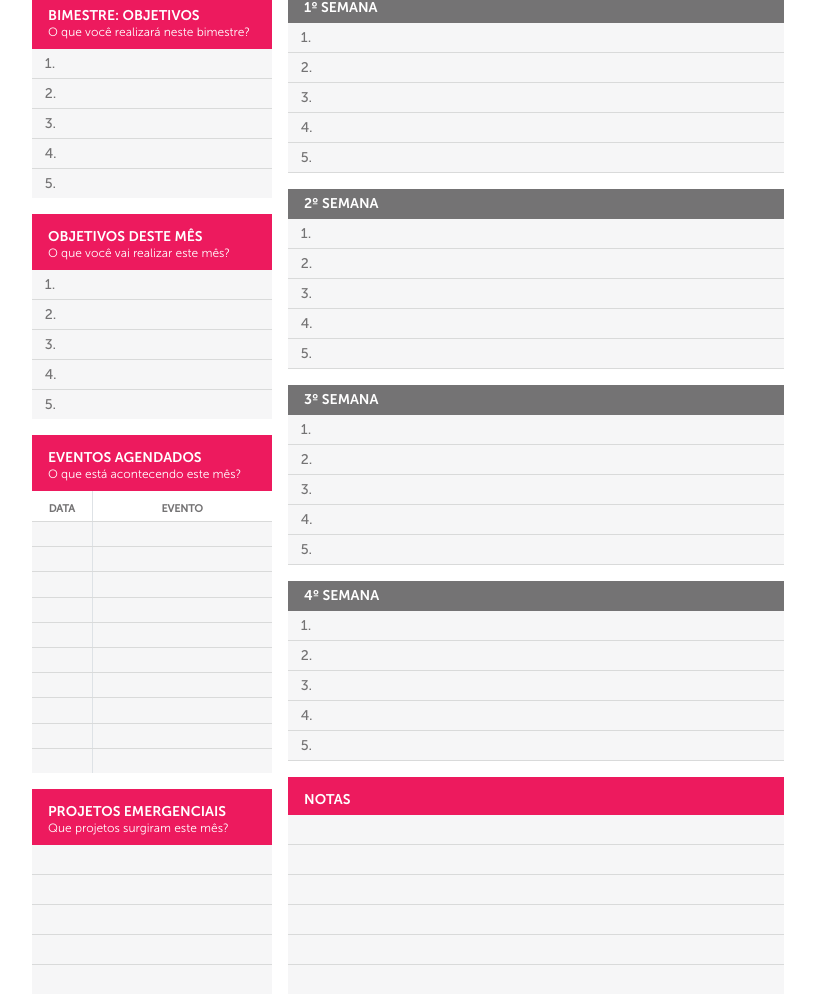
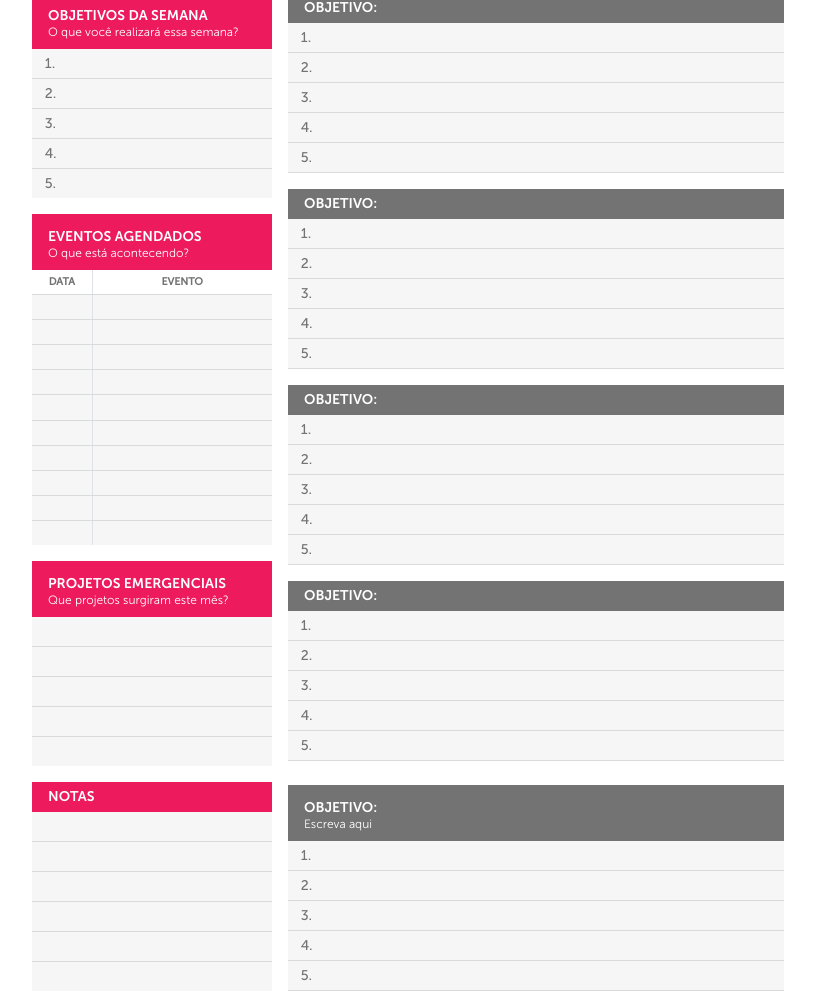
Before and after one commit to Nuruddin-Adnan/account-planning, a plain HTML site: page planejamento-semanal.html in a window 1280 px wide. Shown: the part 165-1169 px from the top of the page, without its empty margins (232-1047 px from the left). Drawn offline with Linux system fonts and the light colour scheme.

Commit message:
semanal page done

```diff
--- a/planejamento-semanal.html
+++ b/planejamento-semanal.html
@@ -18,7 +18,7 @@
             <form>
                 <div class="d-flex align-items-center mb-3">
                     <div class="flex-shrink-0">
-                        <h5 class="page-title me-2">PLANEJAMENTO MENSAL:</h5>
+                        <h5 class="page-title me-2">PLANEJAMENTO SEMANAL:</h5>
                     </div>
                     <div class="flex-grow-1">
                         <input type="text" class="form-control bg-lightgray border-lightgray rounded-0">
@@ -52,9 +52,9 @@
                 <div class="row gx-3">
                     <div class="col-md-4">
                         <div class="bg-purple px-3 pt-3 pb-2">
-                            <h6 class="section-title text-white">BIMESTRE: OBJETIVOS</h6>
-                            <small class="section-title-description text-white">O que você realizará neste
-                                bimestre?</small>
+                            <h6 class="section-title text-white">OBJETIVOS DA SEMANA</h6>
+                            <small class="section-title-description text-white">O que você realizará essa
+                                semana?</small>
                         </div>
                         <table class="table account-table table-sm">
                             <tr>
@@ -75,39 +75,16 @@
                         </table>
 
                         <div class="bg-purple px-3 pt-3 pb-2">
-                            <h6 class="section-title text-white">OBJETIVOS DESTE MÊS</h6>
-                            <small class="section-title-description text-white">O que você vai realizar este
-                                mês?</small>
-                        </div>
-                        <table class="table account-table table-sm">
-                            <tr>
-                                <td class="text-gray bg-lightgray">1.</td>
-                            </tr>
-                            <tr>
-                                <td class="text-gray bg-lightgray">2.</td>
-                            </tr>
-                            <tr>
-                                <td class="text-gray bg-lightgray">3.</td>
-                            </tr>
-                            <tr>
-                                <td class="text-gray bg-lightgray">4.</td>
-                            </tr>
-                            <tr>
-                                <td class="text-gray bg-lightgray border-0">5.</td>
-                            </tr>
-                        </table>
-
-
-                        <div class="bg-purple px-3 pt-3 pb-2">
                             <h6 class="section-title text-white">EVENTOS AGENDADOS</h6>
-                            <small class="section-title-description text-white">O que está acontecendo este mês?</small>
+                            <small class="section-title-description text-white">O que está acontecendo?</small>
                         </div>
                         <table class="table account-table table-xs">
                             <thead>
                                 <tr>
-                                    <th class="text-gray text-center bg-white w-60px  border-end pt-2 pb-1">
-                                        <small>DATA</small></th>
-                                    <th class="text-gray text-center bg-white pt-2 pb-1"><small>EVENTO</small></th>
+                                    <th class="text-gray text-center bg-white w-60px  border-end pt-t pb-1">
+                                        <small>DATA</small>
+                                    </th>
+                                    <th class="text-gray text-center bg-white pt-t pb-1"><small>EVENTO</small></th>
                                 </tr>
                             </thead>
                             <tbody>
@@ -216,90 +193,8 @@
                                 <td class="text-gray bg-lightgray border-0"><span class="opacity-0">5.</span></td>
                             </tr>
                         </table>
-                    </div>
-                    <div class="col-md-8">
-                        <h6 class="section-title bg-gray py-2 px-3 text-white">1º SEMANA</h6>
-                        <table class="table account-table table-sm">
-                            <tbody>
-                                <tr>
-                                    <td class="text-gray bg-lightgray"> <span>1.</span></td>
-                                </tr>
-                                <tr>
-                                    <td class="text-gray bg-lightgray"> <span>2.</span></td>
-                                </tr>
-                                <tr>
-                                    <td class="text-gray bg-lightgray"> <span>3.</span></td>
-                                </tr>
-                                <tr>
-                                    <td class="text-gray bg-lightgray"> <span>4.</span></td>
-                                </tr>
-                                <tr>
-                                    <td class="text-gray bg-lightgray"> <span>5.</span></td>
-                                </tr>
-                            </tbody>
-                        </table>
-                        <h6 class="section-title bg-gray py-2 px-3 text-white">2º SEMANA</h6>
-                        <table class="table account-table table-sm">
-                            <tbody>
-                                <tr>
-                                    <td class="text-gray bg-lightgray"> <span>1.</span></td>
-                                </tr>
-                                <tr>
-                                    <td class="text-gray bg-lightgray"> <span>2.</span></td>
-                                </tr>
-                                <tr>
-                                    <td class="text-gray bg-lightgray"> <span>3.</span></td>
-                                </tr>
-                                <tr>
-                                    <td class="text-gray bg-lightgray"> <span>4.</span></td>
-                                </tr>
-                                <tr>
-                                    <td class="text-gray bg-lightgray"> <span>5.</span></td>
-                                </tr>
-                            </tbody>
-                        </table>
-                        <h6 class="section-title bg-gray py-2 px-3 text-white">3º SEMANA</h6>
-                        <table class="table account-table table-sm">
-                            <tbody>
-                                <tr>
-                                    <td class="text-gray bg-lightgray"> <span>1.</span></td>
-                                </tr>
-                                <tr>
-                                    <td class="text-gray bg-lightgray"> <span>2.</span></td>
-                                </tr>
-                                <tr>
-                                    <td class="text-gray bg-lightgray"> <span>3.</span></td>
-                                </tr>
-                                <tr>
-                                    <td class="text-gray bg-lightgray"> <span>4.</span></td>
-                                </tr>
-                                <tr>
-                                    <td class="text-gray bg-lightgray"> <span>5.</span></td>
-                                </tr>
-                            </tbody>
-                        </table>
-                        <h6 class="section-title bg-gray py-2 px-3 text-white">4º SEMANA</h6>
-                        <table class="table account-table table-sm">
-                            <tbody>
-                                <tr>
-                                    <td class="text-gray bg-lightgray"> <span>1.</span></td>
-                                </tr>
-                                <tr>
-                                    <td class="text-gray bg-lightgray"> <span>2.</span></td>
-                                </tr>
-                                <tr>
-                                    <td class="text-gray bg-lightgray"> <span>3.</span></td>
-                                </tr>
-                                <tr>
-                                    <td class="text-gray bg-lightgray"> <span>4.</span></td>
-                                </tr>
-                                <tr>
-                                    <td class="text-gray bg-lightgray"> <span>5.</span></td>
-                                </tr>
-                            </tbody>
-                        </table>
 
-                        <div class="bg-purple px-3 pt-3 pb-2">
+                        <div class="bg-purple px-3 py-2">
                             <h6 class="section-title text-white">NOTAS</h6>
                         </div>
                         <table class="table account-table table-sm">
@@ -322,6 +217,113 @@
                                 <td class="text-gray bg-lightgray border-0"><span class="opacity-0">5.</span></td>
                             </tr>
                         </table>
+                    </div>
+                    <div class="col-md-8">
+                        <h6 class="section-title bg-gray py-2 px-3 text-white">OBJETIVO:</h6>
+                        <table class="table account-table table-sm">
+                            <tbody>
+                                <tr>
+                                    <td class="text-gray bg-lightgray"> <span>1.</span></td>
+                                </tr>
+                                <tr>
+                                    <td class="text-gray bg-lightgray"> <span>2.</span></td>
+                                </tr>
+                                <tr>
+                                    <td class="text-gray bg-lightgray"> <span>3.</span></td>
+                                </tr>
+                                <tr>
+                                    <td class="text-gray bg-lightgray"> <span>4.</span></td>
+                                </tr>
+                                <tr>
+                                    <td class="text-gray bg-lightgray"> <span>5.</span></td>
+                                </tr>
+                            </tbody>
+                        </table>
+                        <h6 class="section-title bg-gray py-2 px-3 text-white">OBJETIVO:</h6>
+                        <table class="table account-table table-sm">
+                            <tbody>
+                                <tr>
+                                    <td class="text-gray bg-lightgray"> <span>1.</span></td>
+                                </tr>
+                                <tr>
+                                    <td class="text-gray bg-lightgray"> <span>2.</span></td>
+                                </tr>
+                                <tr>
+                                    <td class="text-gray bg-lightgray"> <span>3.</span></td>
+                                </tr>
+                                <tr>
+                                    <td class="text-gray bg-lightgray"> <span>4.</span></td>
+                                </tr>
+                                <tr>
+                                    <td class="text-gray bg-lightgray"> <span>5.</span></td>
+                                </tr>
+                            </tbody>
+                        </table>
+                        <h6 class="section-title bg-gray py-2 px-3 text-white">OBJETIVO:</h6>
+                        <table class="table account-table table-sm">
+                            <tbody>
+                                <tr>
+                                    <td class="text-gray bg-lightgray"> <span>1.</span></td>
+                                </tr>
+                                <tr>
+                                    <td class="text-gray bg-lightgray"> <span>2.</span></td>
+                                </tr>
+                                <tr>
+                                    <td class="text-gray bg-lightgray"> <span>3.</span></td>
+                                </tr>
+                                <tr>
+                                    <td class="text-gray bg-lightgray"> <span>4.</span></td>
+                                </tr>
+                                <tr>
+                                    <td class="text-gray bg-lightgray"> <span>5.</span></td>
+                                </tr>
+                            </tbody>
+                        </table>
+                        <h6 class="section-title bg-gray py-2 px-3 text-white">OBJETIVO:</h6>
+                        <table class="table account-table table-sm">
+                            <tbody>
+                                <tr>
+                                    <td class="text-gray bg-lightgray"> <span>1.</span></td>
+                                </tr>
+                                <tr>
+                                    <td class="text-gray bg-lightgray"> <span>2.</span></td>
+                                </tr>
+                                <tr>
+                                    <td class="text-gray bg-lightgray"> <span>3.</span></td>
+                                </tr>
+                                <tr>
+                                    <td class="text-gray bg-lightgray"> <span>4.</span></td>
+                                </tr>
+                                <tr>
+                                    <td class="text-gray bg-lightgray"> <span>5.</span></td>
+                                </tr>
+                            </tbody>
+                        </table>
+                        <div class="pt-3 pb-2 px-3 bg-gray mt-4">
+                            <h6 class="section-title text-white">OBJETIVO:</h6>
+                            <small class="section-title-description text-white">Escreva aqui</small>
+                        </div>
+                        <table class="table account-table table-sm">
+                            <tbody>
+                                <tr>
+                                    <td class="text-gray bg-lightgray"> <span>1.</span></td>
+                                </tr>
+                                <tr>
+                                    <td class="text-gray bg-lightgray"> <span>2.</span></td>
+                                </tr>
+                                <tr>
+                                    <td class="text-gray bg-lightgray"> <span>3.</span></td>
+                                </tr>
+                                <tr>
+                                    <td class="text-gray bg-lightgray"> <span>4.</span></td>
+                                </tr>
+                                <tr>
+                                    <td class="text-gray bg-lightgray"> <span>5.</span></td>
+                                </tr>
+                            </tbody>
+                        </table>
+
+
                     </div>
                 </div>
             </div>
```
